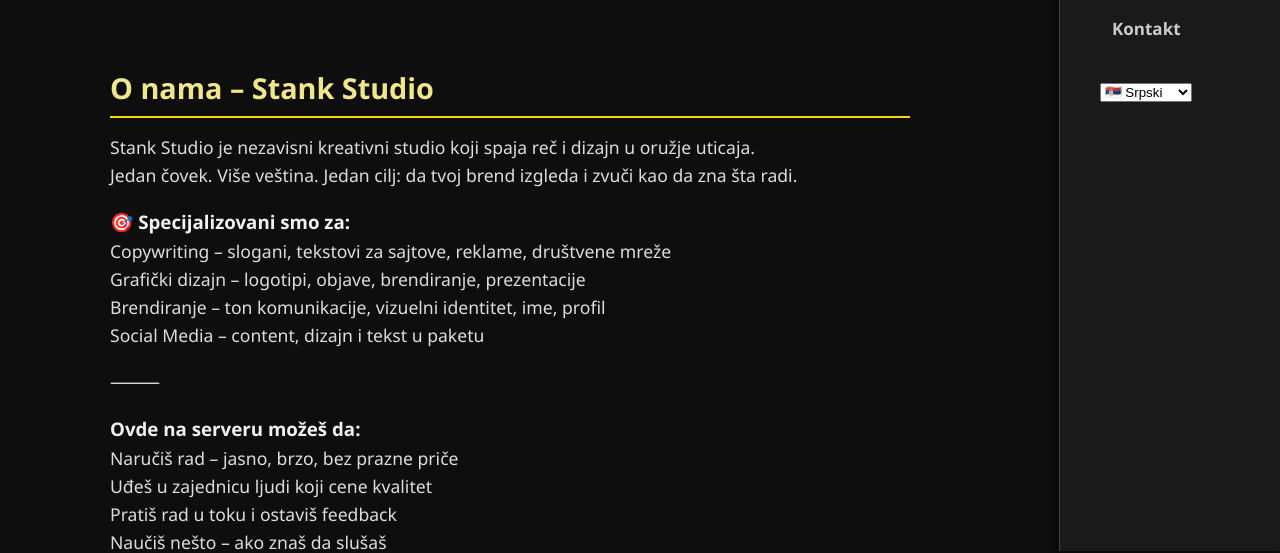
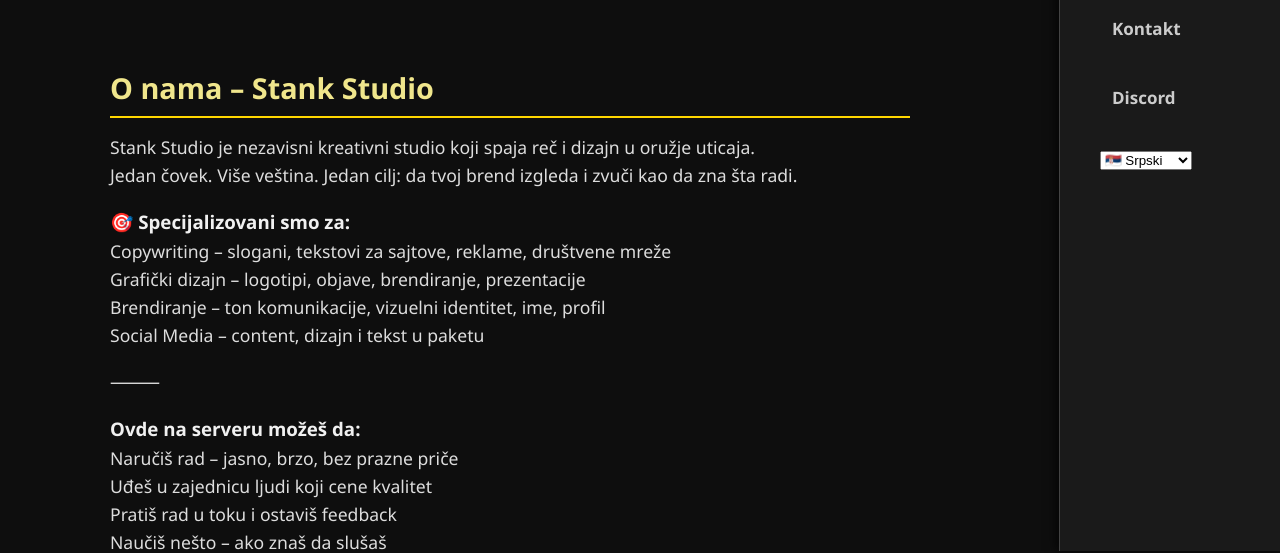
Before and after one commit to hihiads/cosaforte, a website: page public/index.html in a window 1280 px wide. Shown: the part 249-802 px from the top of the page. Drawn offline with Linux system fonts and the light colour scheme.

Commit message:
Add Discord link to navigation
Added a Discord link to the navigation menu.

```diff
--- a/public/index.html
+++ b/public/index.html
@@ -44,6 +44,7 @@
         <li><a href="onama">O nama</a></li>
         <li><a href="usluge">Usluge</a></li>
         <li><a href="kontakt">Kontakt</a></li>
+        <li><a href="https://discord.gg/8td4MKT6zK">Discord</a></li>
         <li>
           <select onchange="changeLanguage(this.value)">
             <option value="sr" selected>🇷🇸 Srpski</option>
```
